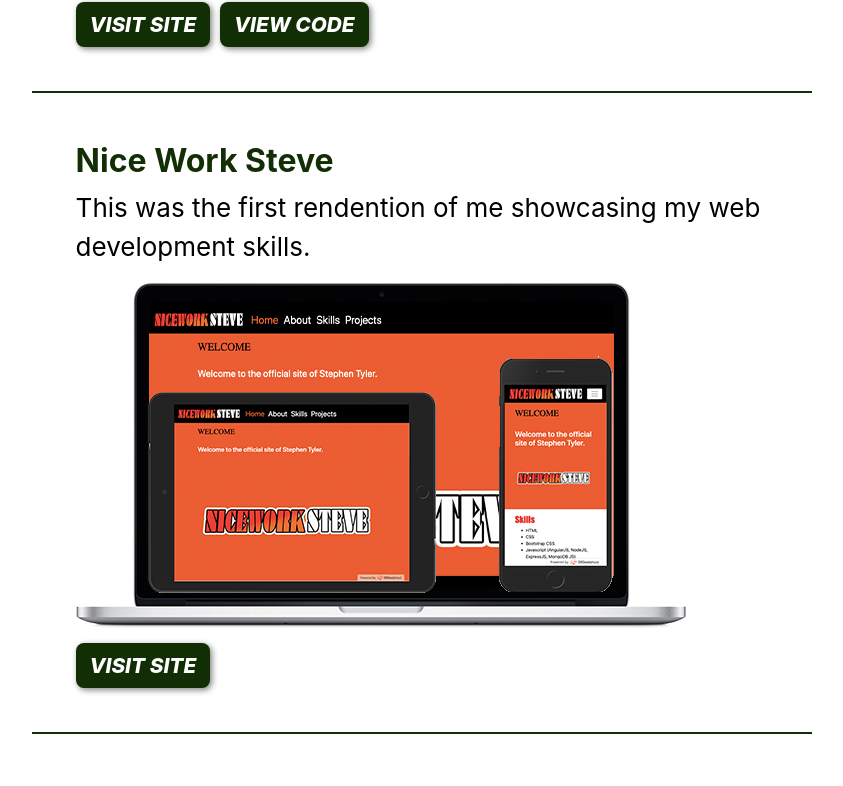
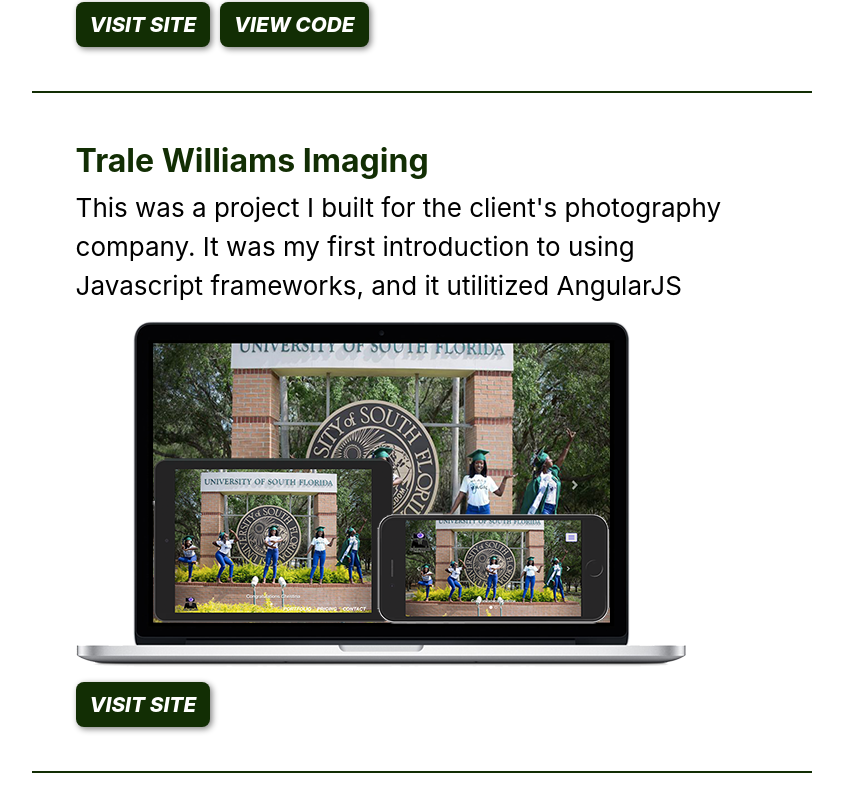
Before and after one commit to leggosteveo/stephen-tyler-dev, a React (Create React App) app: page / in a window 1280 px wide. Shown: the part 3149-3935 px from the top of the page, without its empty margins (218-1061 px from the left). Built offline with nearby package versions, Linux system fonts and the light colour scheme.

Commit message:
Updated Projects

```diff
--- a/src/App.js
+++ b/src/App.js
@@ -64,15 +64,6 @@ class App extends Component {
           ],
           url: "https://luther-construction.herokuapp.com/",
           gitHub: "https://github.com/leggosteveo/luther-construction",
-        },
-        {
-          title: "Nice Work Steve",
-          description:
-            "This was the first rendention of me showcasing my web development skills.",
-          image: require("./img/nws_project.png"),
-          tech: [],
-          url: "http://goodjobsteve.000webhostapp.com/",
-          gitHub: "",
         },
         {
           title: "Trale Williams Imaging",
```
Also changed, not shown: 12 other files (tests, documents, lock files or other folders).
